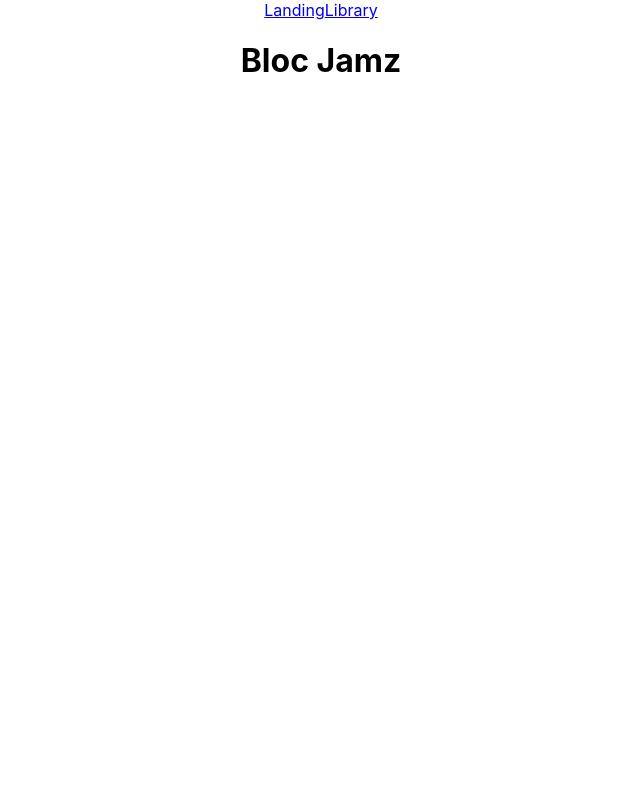
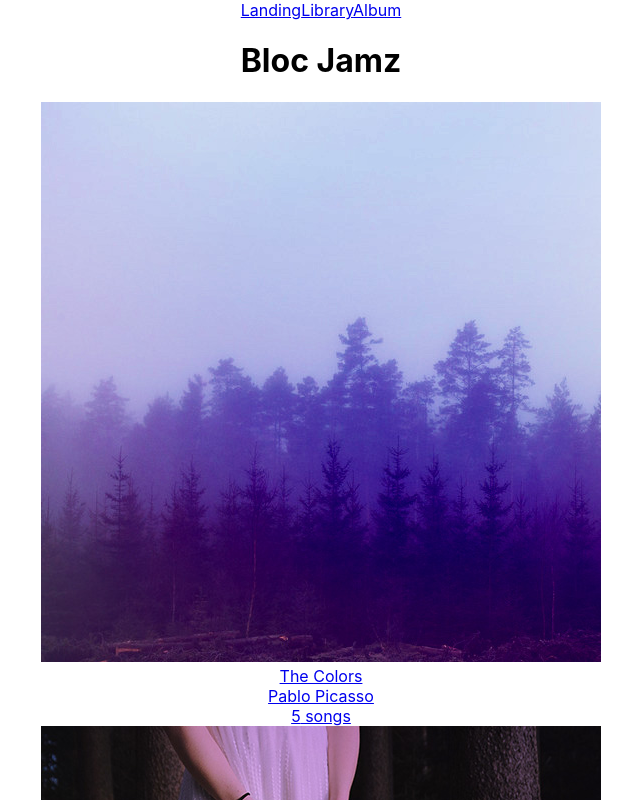
Before and after one commit to gossChris/bloc-jamz-react, a React (Create React App) app: page /library in a window 1280 px wide. Shown: the top 800 px of the page, without its empty margins (319-959 px from the left). Built offline with nearby package versions, Linux system fonts and the light colour scheme.

Commit message:
Library Checkpoint Completed

```diff
--- a/src/App.js
+++ b/src/App.js
@@ -3,6 +3,7 @@
 import './App.css';
 import Landing from './components/Landing';
 import Library from './components/Library';
+import Album from './components/Album';
 
 class App extends Component {
   render() {
@@ -12,12 +13,14 @@
           <nav>
             <Link to='/'>Landing</Link>
             <Link to='/library'>Library</Link>
+            <Link to='/album'>Album</Link>
           </nav>
           <h1>Bloc Jamz</h1>
         </header>
         <main>
           <Route exact path="/" component={Landing} />
-          <Route path="library" component={Library} />
+          <Route path="/library" component={Library} />
+          <Route path="/album/:slug" component={Album} />
         </main>
       </div>
     );
--- a/src/components/Album.js
+++ b/src/components/Album.js
@@ -1,10 +1,13 @@
-import React from 'react';
+import React, { Component } from 'react';
 
-const Album = () => (
-  <section className='album'>
-    Album page will go here
-  </section>
-);
-
+class Album extends Component {
+  render() {
+    return (
+      <section className="album">
+        {this.props.match.params.slug} Album will go here
+      </section>
+    );
+  }
+}
 
 export default Album;
--- a/src/components/Library.js
+++ b/src/components/Library.js
@@ -1,10 +1,28 @@
-import React from 'react';
+import React, { Component } from 'react';
+import { Link } from 'react-router-dom';
+import albumData from './../data/albums';
 
-const Library = () => (
-  <section className='library'>
-    Library will go here
-  </section>
-);
+class Library extends Component {
+  constructor(props){
+    super(props);
+    this.state = { albums: albumData }
+  }
 
-
+  render () {
+    return (
+      <section className='library'>
+        {
+          this.state.albums.map( (album, index) =>
+            <Link to={' /album${album.slug}'} key={index}>
+              <img src={album.albumCover} alt={album.title} />
+              <div>{album.title}</div>
+              <div>{album.artist}</div>
+              <div>{album.songs.length} songs</div>
+            </Link>
+          )
+        }
+      </section>
+    );
+  }
+}
 export default Library;
--- /dev/null
+++ b/src/data/albums.js
@@ -0,0 +1,27 @@
+export default [{
+  title: 'The Colors',
+  artist: 'Pablo Picasso',
+  releaseInfo: '1909 Spanish Records',
+  albumCover: '/assets/images/album_covers/01.jpg',
+  slug: 'the-colors',
+  songs: [
+      { title: 'Blue', duration: '161.71', audioSrc: '/assets/music/blue.mp3' },
+      { title: 'Green', duration: '103.96', audioSrc: '/assets/music/green.mp3' },
+      { title: 'Red', duration: '268.45', audioSrc: '/assets/music/red.mp3' },
+      { title: 'Pink', duration: '153.14', audioSrc: '/assets/music/pink.mp3' },
+      { title: 'Magenta', duration: '374.22', audioSrc: '/assets/music/magenta.mp3' }
+  ]
+}, {
+    title: 'The Telephone',
+    artist: 'Guglielmo Marconi',
+    releaseInfo: '1909 EM',
+    albumCover: '/assets/images/album_covers/02.jpg',
+    slug: 'the-telephone',
+    songs: [
+      { title: 'Blue', duration: '161.71', audioSrc: '/assets/music/blue.mp3' },
+      { title: 'Green', duration: '103.96', audioSrc: '/assets/music/green.mp3' },
+      { title: 'Red', duration: '268.45', audioSrc: '/assets/music/red.mp3' },
+      { title: 'Pink', duration: '153.14', audioSrc: '/assets/music/pink.mp3' },
+      { title: 'Magenta', duration: '374.22', audioSrc: '/assets/music/magenta.mp3' }
+    ]
+}];
```
